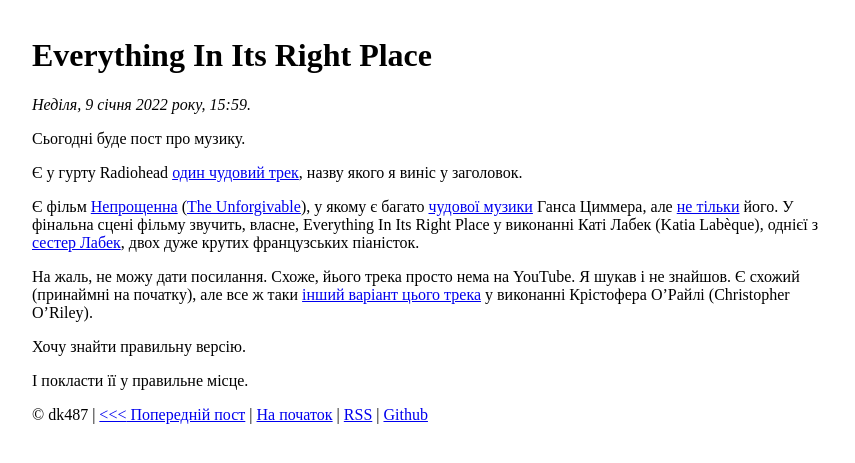
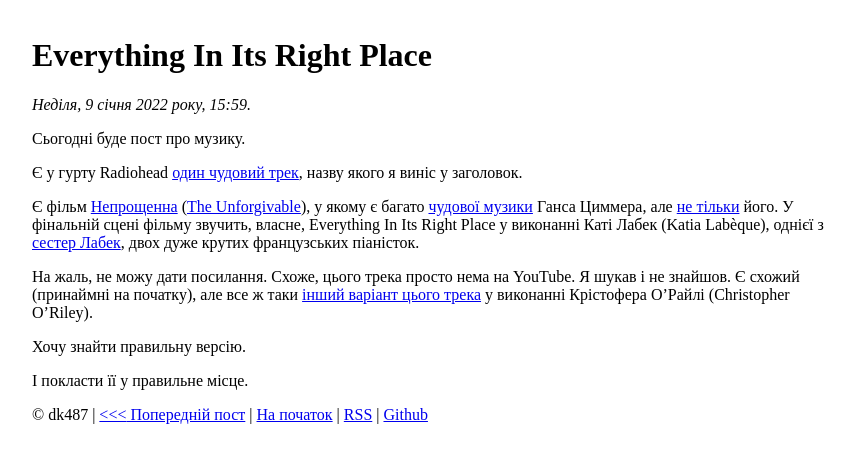
Before and after one commit to dk487/test.de.co.ua, a Jekyll site: the page built from _posts/2022/2022-01-09-right-place.md, in a window 1280 px wide. Shown: the top 463 px of the page, without its empty margins (208-1063 px from the left). Built offline with Jekyll 4.4.1, drawn with Linux system fonts in a browser that asks for light colours.

Commit message:
Fix typos

```diff
--- a/_posts/2022/2022-01-09-right-place.md
+++ b/_posts/2022/2022-01-09-right-place.md
@@ -8,9 +8,9 @@ date: 2022-01-09 17:59:48 +02:00
 
 Є у гурту Radiohead [один чудовий трек][1], назву якого я виніс у заголовок.
 
-Є фільм [Непрощенна][2] ([The Unforgivable][3]), у якому є багато [чудової музики][4] Ганса Циммера, але [не тільки][5] його. У фінальна сцені фільму звучить, власне, Everything In Its Right Place у виконанні Каті Лабек (Katia Labèque), однієї з [сестер Лабек][6], двох дуже крутих французських піаністок.
+Є фільм [Непрощенна][2] ([The Unforgivable][3]), у якому є багато [чудової музики][4] Ганса Циммера, але [не тільки][5] його. У фінальній сцені фільму звучить, власне, Everything In Its Right Place у виконанні Каті Лабек (Katia Labèque), однієї з [сестер Лабек][6], двох дуже крутих французських піаністок.
 
-На жаль, не можу дати посилання. Схоже, йього трека просто нема на YouTube. Я шукав і не знайшов. Є схожий (принаймні на початку), але все ж таки [інший варіант цього трека][7] у виконанні Крістофера О'Райлі (Christopher O’Riley).
+На жаль, не можу дати посилання. Схоже, цього трека просто нема на YouTube. Я шукав і не знайшов. Є схожий (принаймні на початку), але все ж таки [інший варіант цього трека][7] у виконанні Крістофера О'Райлі (Christopher O’Riley).
 
 Хочу знайти правильну версію.
 
```
